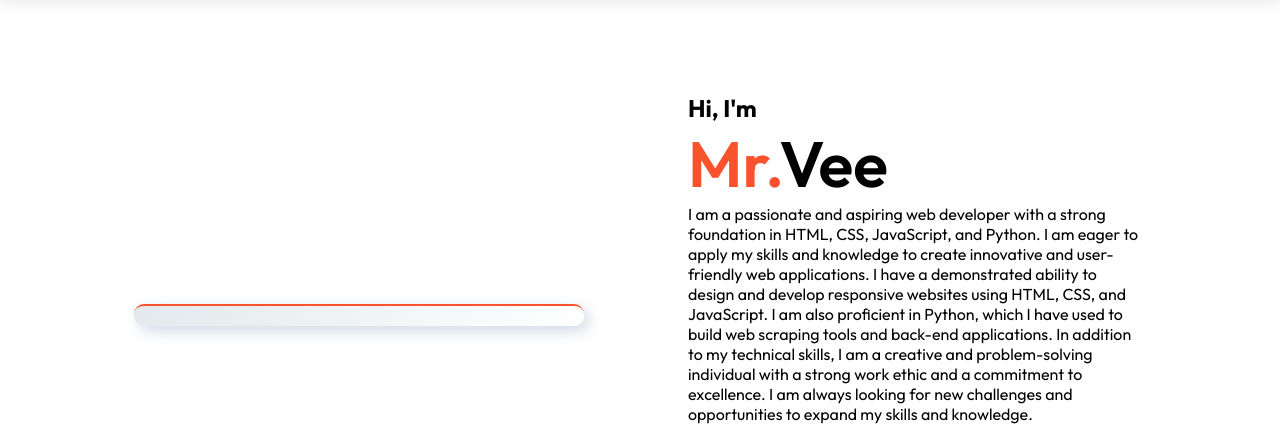
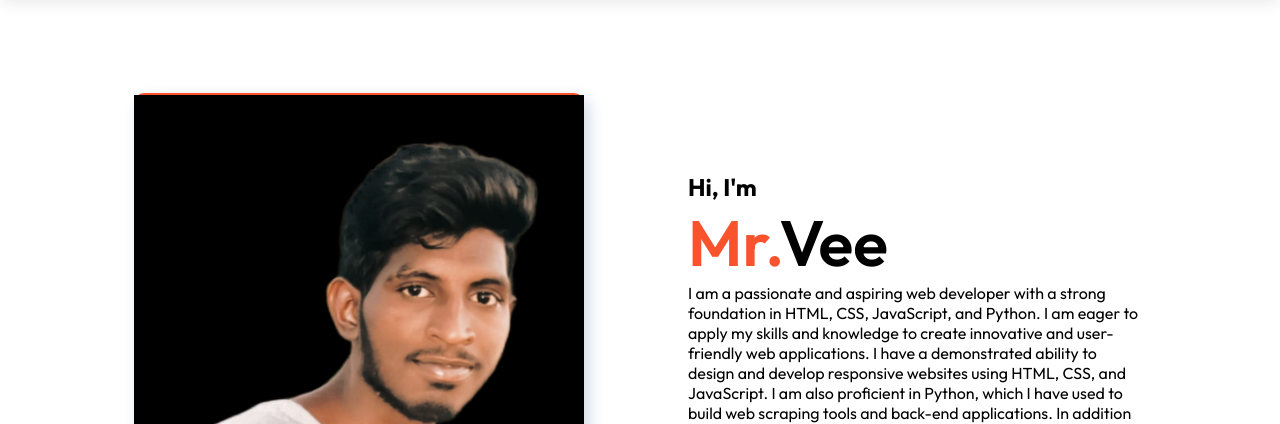
Before and after one commit to Mr-veeee/mrvee, a plain HTML site: page index.html in a window 1280 px wide. Shown: the part 109-533 px from the top of the page. Drawn offline with nearby package versions, Linux system fonts and the light colour scheme.

Commit message:
Update index.html

```diff
--- a/index.html
+++ b/index.html
@@ -42,7 +42,7 @@
     <section class="container">
         <div class="main">
             <div class="images">
-                <img src="#" alt="" class="img-w">
+                <img src="pic.png" alt="" class="img-w">
                 <span class="bg-effect-1">
                 <span class="bg-effect-1"></span>
 
```
